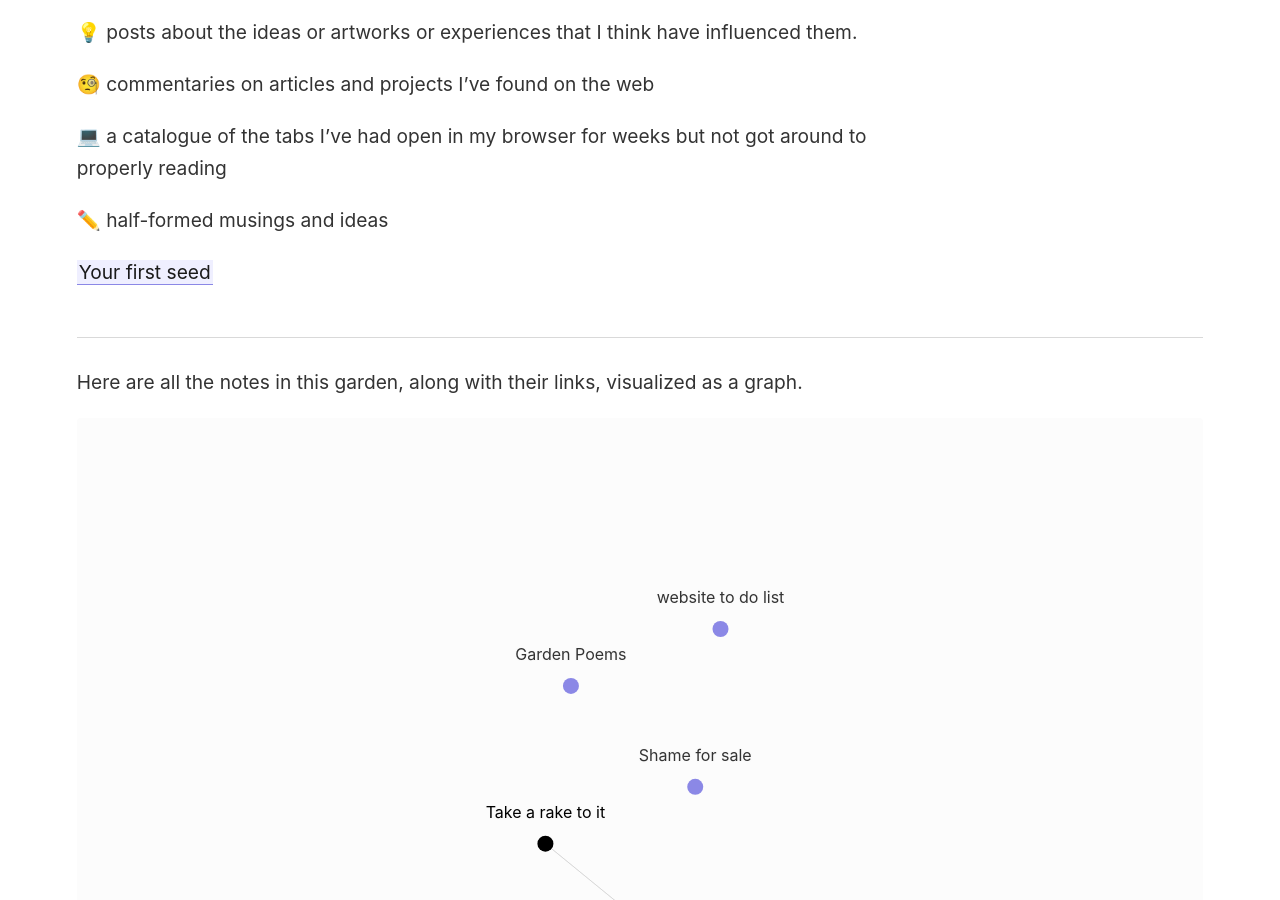
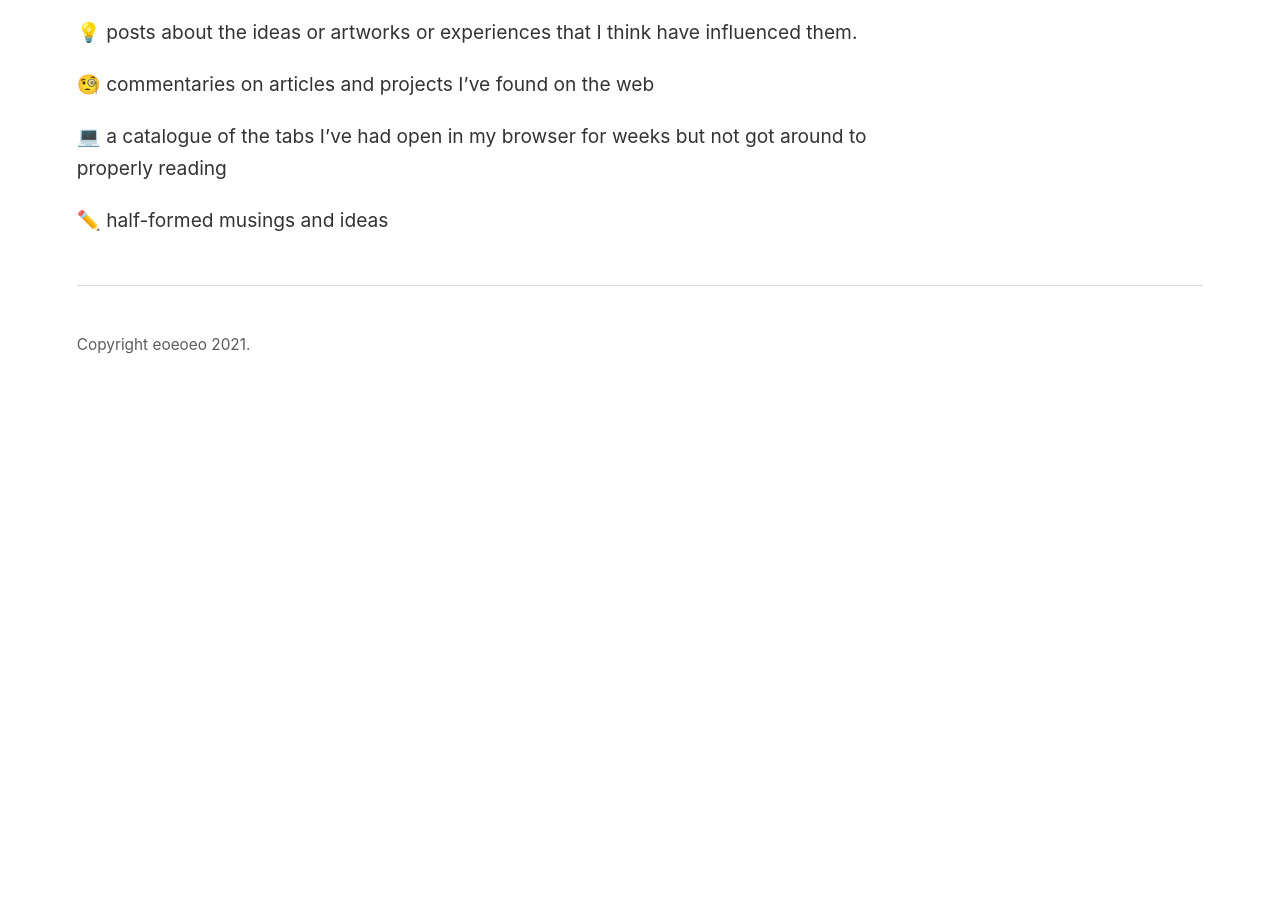
Before and after one commit to eorlik/digital-garden, a Jekyll site: the page built from _notes/take a rake to it.md, in a window 1280 px wide and 900 px high, scrolled down 715 px. Built offline with Jekyll 4.4.1, drawn with Linux system fonts in a browser that asks for light colours; after the commit the page ends 1140 px from its top, so only the background shows below that; some of the changed text lies outside the part shown.

Commit message:
Update content and remove notes graph

```diff
--- a/_includes/footer.html
+++ b/_includes/footer.html
@@ -1 +1 @@
-Footer Crazy; Chocolate Mad. <a class="internal-link" href="/about">About</a>.
+Copyright eoeoeo 2021.
--- a/_layouts/note.html
+++ b/_layouts/note.html
@@ -41,9 +41,7 @@ layout: default
 
 <hr>
 
-<p>Here are all the notes in this garden, along with their links, visualized as a graph.</p>
-
-{% include notes_graph.html %}
+<!-- {% include notes_graph.html %} -->
 
 <style>
   .wrapper {
--- a/_notes/selling shame as nfts.md
+++ b/_notes/selling shame as nfts.md
@@ -1,5 +1,5 @@
 ---
-title: Shame for sale
+title: Is shame fungible?
 ---
 
 I’ve been thinking about NFTs over the last few weeks. People are selling digital copies of GIFs and digital art for a lot of money; even before that, the [NBA was selling NFTs](https://nbatopshot.com/) associated with hot moves from past basketball games, which collectors would pay a lot for.
--- a/_notes/take a rake to it.md
+++ b/_notes/take a rake to it.md
@@ -1,5 +1,5 @@
 ---
-title: Take a rake to it
+title: What's this site for?
 ---
 
 I set up this site as a place to display art projects but quickly took a left turn when I learned about digital gardens, like [Maggie Appleton’s](https://maggieappleton.com/garden) and [Tom Critchlow’s](https://tomcritchlow.com/wiki/) experiments in open note taking which I see as a way of mapping and building on the things I think about, am inspired about, and make.
@@ -19,5 +19,3 @@ I’d like to include:
 💻 a catalogue of the tabs I’ve had open in my browser for weeks but not got around to properly reading
 
 ✏️ half-formed musings and ideas
-
-[[Your first seed]]
```
Also changed, not shown: _notes/bullshit detectors.md (added, +50 -0 lines).
